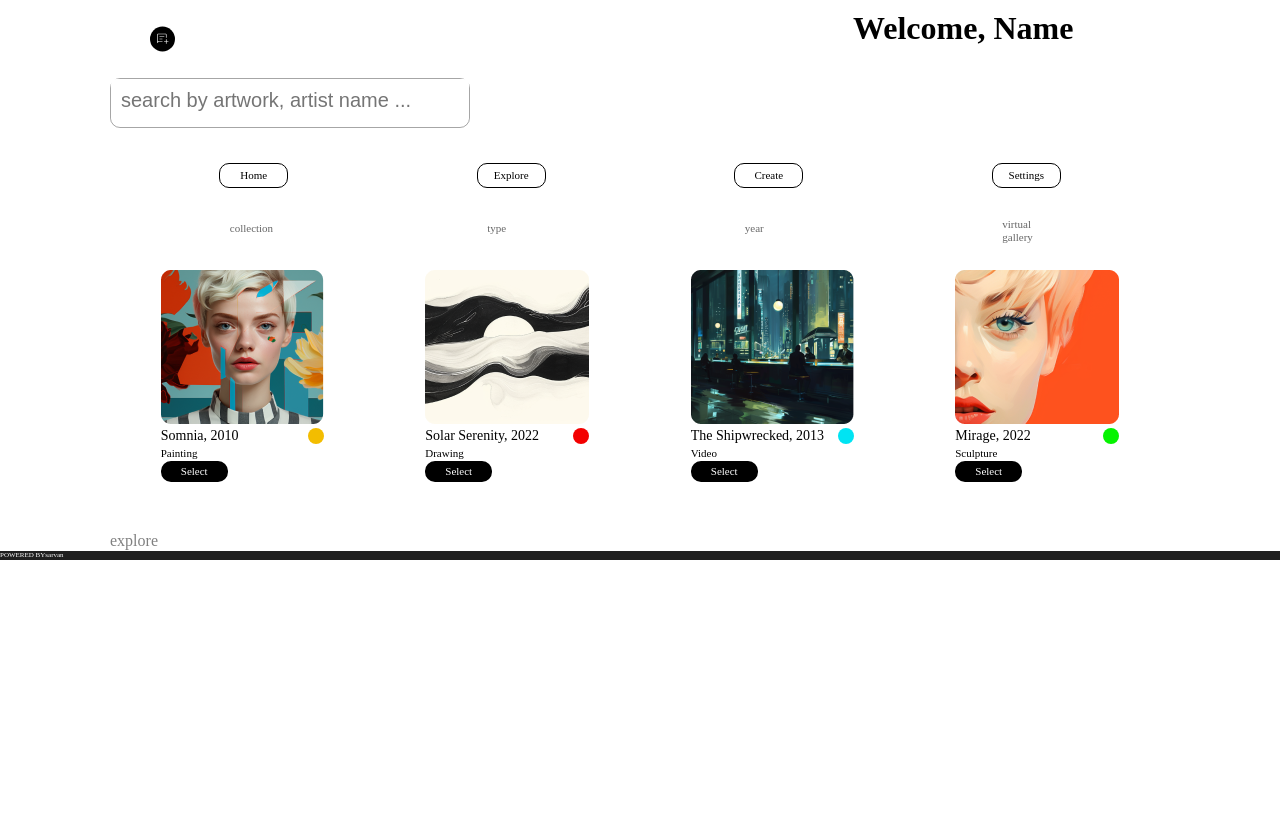
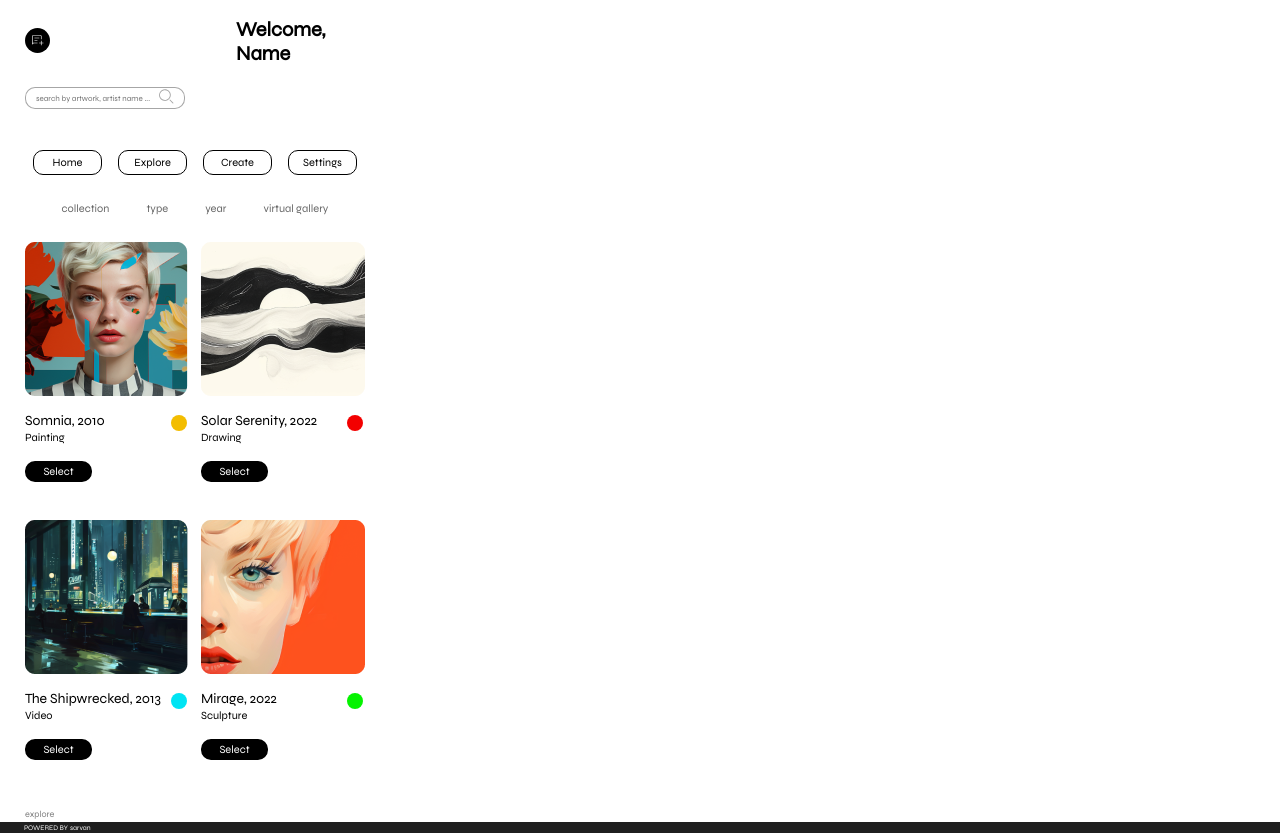
Before and after one commit to SanidhyaPanwar/sarvan-sanidhya-assesment, a React (Create React App) app: page / in a window 1280 px wide. Before the commit the page ends 800 px from the top, so only its background shows below. Built offline with nearby package versions, Linux system fonts and the light colour scheme.

Commit message:
Made static page

```diff
--- a/public/index.html
+++ b/public/index.html
@@ -3,6 +3,7 @@
   <head>
     <meta charset="utf-8" />
     <link rel="icon" href="%PUBLIC_URL%/favicon.ico" />
+    <link href='https://fonts.googleapis.com/css?family=Syne' rel='stylesheet'>
     <meta name="viewport" content="width=device-width, initial-scale=1" />
     <meta name="theme-color" content="#000000" />
     <meta
--- a/src/App.css
+++ b/src/App.css
@@ -33,6 +33,16 @@ a {
   padding: 0 20px;
 }
 
+/* .sticky {
+  position: fixed;
+  top: 0;
+  width: 100%;
+}
+
+.sticky + .content {
+  padding-top: 240px;
+} */
+
 .btn {
   display: inline-block;
   color: #fff;
@@ -44,29 +54,51 @@ a {
   margin: 10px 0;
 }
 
+/* @media (max-width: 391px) { */
+
 .navbar {
   display: block;
 }
 
 .navbar .welcomeSection {
-    display: flex;
-    justify-content: space-between;
-    margin: 10px 40px;
+  display: inline;
 }
 
-.navbar .searchBox {
-  display: flex;
-  justify-content: space-between;
+.navbar .welcomeSection img {
+  position: absolute;
+  width: 25px;
+  height: 25px;
+  top: 28px;
+  left: 25px;
+  gap: 0px;
+  opacity: 0px;
 }
 
 .navbar .welcomeSection .welcomeText {
+  position: absolute;
+  width: 177px;
+  height: 48px;
+  top: 18px;
+  left: 236px;
+  gap: 0px;
+  opacity: 0px;
+  font-family: Syne;
+  font-size: 20px;
+  font-weight: 700;
+  line-height: 24px;
+  text-align: left;
+  display: inline-flex;
+}
+
+
+/* .navbar .welcomeSection .welcomeText {
   width: 277px;
   height: 58px;
   top: 18px;
   left: 236px;
   gap: 0px;
   opacity: 0px;
-}
+} */
 
 
 .center {
@@ -75,7 +107,22 @@ a {
   justify-content: center;
 }
 
-.search {
+.searchBox .search input {
+  position: absolute;
+  width: 160px;
+  height: 21px;
+  top: 87px;
+  left: 25px;
+  gap: 0px;
+  opacity: 0px;
+  border: 1px solid #00000059;
+  border-radius: 10px;
+  font-family: Syne;
+  font-size: 8px;
+  font-weight: 500;
+  line-height: 9.6px;
+  text-align: left;
+  /*
   width: 360px;
   color: #00000059;
   height: 50px;
@@ -89,11 +136,13 @@ a {
 font-size: 8px;
 font-weight: 500;
 line-height: 9.6px;
-text-align: left;
+text-align: left; */
 
 }
 
 input[type='text'] {
+	background:  url('img/clarity_search-line.svg') no-repeat right;
+  background-position: right 10px top;
   display: block;
   padding: 10px;
   font-size: 20px;
@@ -103,6 +152,7 @@ input[type='text'] {
   margin: auto;
   outline: none;
 }
+
 
 .plusIcon {
   width: 50px;
@@ -121,13 +171,24 @@ input[type='text'] {
 
 .mainMenu {
   display: flex;
+  position: absolute;
   flex-wrap: wrap;
   flex-direction: row;
   justify-content: space-around;
-  margin: 15px;
+  width: 340px;
+  height: 25px;
+  top: 150px;
+  left: 25px;
+  gap: 0px;
+  opacity: 0px;
 }
 
 .mainMenuButton button {
+  font-family: Syne;
+  font-size: 11px;
+  font-weight: 400;
+  line-height: 13.2px;
+  text-align: center;
   border: 0.5px solid #000000 !important;
   color: #000000;
   background-color: #FFFFFF;
@@ -137,10 +198,7 @@ input[type='text'] {
   border-radius: 10px;
   border: 0.5px;
   opacity: 0px;
-  font-family: Syne;
-font-size: 11px;
-font-weight: 400;
-line-height: 13.2px;
+
 
 }
 
@@ -154,14 +212,21 @@ line-height: 13.2px;
   flex-wrap: wrap;
   flex-direction: row;
   justify-content: space-around;
-  margin: 15px;
+  position: absolute;
+  width: 342px;
+  height: 13px;
+  top: 198px;
+  left: 24px;
+  padding: 0px 19px 6px 19px;
+  gap: 0px;
+  opacity: 0px;
+
 }
 
 .subMenuButton button {
   color: #00000099;
   border: none;
   background-color: #FFFFFF;
-  width: 48px;
   height: 7px;
   left: 19px;
   gap: 0px;
@@ -180,18 +245,157 @@ line-height: 13.2px;
   flex-wrap: wrap;
 }
 
+
 .cardDetails {
   display: flex;
   justify-content: space-between;
 }
 
-.cardInner {
-  width: min-content;
-  margin-bottom: 50px;
+/* .artwork1 .cardInner .cardFront .albumArt{
+  position: absolute;
+  width: 162.08px;
+  height: 154px;
+  top: 242px;
+  left: 25px;
+  gap: 0px;
+  opacity: 0px;
+} */
+
+.cardInnerArtwork1 {
+  position: absolute;
+  width: 162.08px;
+  height: 231px;
+  top: 242px;
+  left: 25px;
+  gap: 0px;
+  opacity: 0px;
 }
 
-.cardFront {
-  margin: 10px;
+.cardInnerArtwork1 .cardDetails .caption {
+  position: relative;
+  top: 13px;
+  width: 81px;
+  height: 17px;
+  gap: 0px;
+  opacity: 0px;
+  font-family: Syne;
+  font-size: 14px;
+  font-weight: 400;
+  line-height: 16.8px;
+  text-align: left;
+}
+
+.cardInnerArtwork1 .cardDetails .dot {
+  position: relative;
+  top: 15px;
+}
+
+.cardInnerArtwork1 .selectButton {
+  position: relative;
+  top: 43px;
+}
+
+.cardInnerArtwork2 {
+  position: absolute;
+  width: 162.08px;
+  height: 231px;
+  top: 242px;
+  left: 201px;
+  gap: 0px;
+  opacity: 0px;
+}
+
+.cardInnerArtwork2 .cardDetails .caption {
+  position: relative;
+  top: 13px;
+  width: 117px;
+  height: 17px;
+  gap: 0px;
+  opacity: 0px;
+  font-family: Syne;
+  font-size: 14px;
+  font-weight: 400;
+  line-height: 16.8px;
+  text-align: left;
+}
+
+.cardInnerArtwork2 .cardDetails .dot {
+  position: relative;
+  top: 15px;
+}
+
+.cardInnerArtwork2 .selectButton {
+  position: relative;
+  top: 43px;
+}
+
+.cardInnerArtwork3 {
+  position: absolute;
+  width: 162.08px;
+  height: 231px;
+  top: 520px;
+  left: 25px;
+  gap: 0px;
+  opacity: 0px;
+}
+
+.cardInnerArtwork3 .cardDetails .caption {
+  position: relative;
+  top: 13px;
+  width: 138px;
+  height: 17px;
+  gap: 0px;
+  opacity: 0px;
+  font-family: Syne;
+  font-size: 14px;
+  font-weight: 400;
+  line-height: 16.8px;
+  text-align: left;
+}
+
+.cardInnerArtwork3 .cardDetails .dot {
+  position: relative;
+  top: 15px;
+}
+
+.cardInnerArtwork3 .selectButton {
+  position: relative;
+  top: 43px;
+}
+
+
+.cardInnerArtwork4 {
+  position: absolute;
+  width: 162.08px;
+  height: 231px;
+  top: 520px;
+  left: 201px;
+  gap: 0px;
+  opacity: 0px;
+}
+
+.cardInnerArtwork4 .cardDetails .caption {
+  position: relative;
+  top: 13px;
+  width: 93px;
+  height: 17px;
+  gap: 0px;
+  opacity: 0px;
+  font-family: Syne;
+  font-size: 14px;
+  font-weight: 400;
+  line-height: 16.8px;
+  text-align: left;
+}
+
+.cardInnerArtwork4 .cardDetails .dot {
+  position: relative;
+  top: 15px;
+}
+
+.cardInnerArtwork4 .selectButton {
+  position: relative;
+  top: 43px;
 }
 
 .caption .title {
@@ -228,6 +432,7 @@ line-height: 13.2px;
 
 .innerFooter {
   color: gray;
+  position: absolute;
   margin-bottom: 10px;
   width: 54px;
   height: 9px;
@@ -236,17 +441,34 @@ line-height: 13.2px;
   padding: 0px 24px 0px 0px;
   gap: 0px;
   opacity: 0px;
+  font-family: Syne;
+  font-size: 9px;
+  font-weight: 400;
+  line-height: 10.8px;
+  text-align: left;
 }
 
 .outerFooter {
   background: #000000E0;
+  position: absolute;
+  top: 822px;
+  height: 11px;
+  width: 100%;
 }
 
 .footer {
   display: flex;
+
 }
 
 .poweredBy {
+  position: absolute;
+  width: 46px;
+  height: 6px;
+  top: 2px;
+  left: 24px;
+  gap: 0px;
+  opacity: 0px;
   color: #FFFFFF;
   font-family: Syne;
   font-size: 7px;
@@ -256,6 +478,13 @@ line-height: 13.2px;
 }
 
 .sarvan {
+  position: relative;
+  width: 46px;
+  height: 6px;
+  top: 2px;
+  left: 70px;
+  gap: 0px;
+  opacity: 0px;
   color: #FFFFFF;
   font-family: Syne;
   font-size: 7px;
@@ -265,50 +494,8 @@ line-height: 13.2px;
 
 }
 
-@media (max-width: 390px) {
 .navbar {
   height: max-content;
 }
 
-  .search {
-    margin-left: 40px;
-    width: 160px;
-    height: 21px;
-    top: 87px;
-    left: 25px;
-    gap: 0px;
-    opacity: 0px;
-  }
-
-  input[type='text'] {
-    display: block;
-    padding: 3px 3px;
-    font-size: 10px;
-    border: 0;
-    border-radius: 50%;
-    outline: none;
-  }
-
-  .navbar .welcomeSection .welcomeText {
-    width: 100px;
-    height: 48px;
-    top: 18px;
-    left: 236px;
-    gap: 0px;
-    opacity: 0px;
-  }
-
-  .plusIcon {
-    width: 25px;
-    height: 25px;
-    top: 28px;
-    left: 25px;
-    gap: 0px;
-    opacity: 0px;
-  }
-
-  .navbar .searchBox {
-    display: flex;
-    justify-content: left;
-  }
-}
+/* } */
--- a/src/App.js
+++ b/src/App.js
@@ -1,4 +1,4 @@
-import React, { useState, useEffect } from 'react'
+import React from 'react'
 import Header from './components/ui/Header'
 import Footer from './components/ui/Footer'
 import Grid from './components/ui/Grid'
@@ -8,7 +8,7 @@ import SubMenu from './components/ui/SubMenu'
 
 const App = () => {
   // const [items, setItems] = useState([])
-  const [isLoading, setIsLoading] = useState(true)
+  // const [isLoading, setIsLoading] = useState(true)
   // const [query, setQuery] = useState('')
 
   // useEffect(() => {
@@ -24,24 +24,28 @@ const App = () => {
   //   fetchItems()
   // }, [query])
 
-  useEffect(() => {
-    setIsLoading(true)
-    setTimeout(() => {
-      setIsLoading(false)
-    }, 1000)
+  // useEffect(() => {
+  //   setIsLoading(true)
+  //   setTimeout(() => {
+  //     setIsLoading(false)
+  //   }, 1000)
 
-  }, [])
+  // }, [])
 
   return (
     <>
       <div className='container'>
+        <div id='fixedHeader'>
         <Header />
         {/* <img src={bg}/> */}
         <div className='menu'>
           <Menu />
           <SubMenu />
         </div>
-        <Grid isLoading={isLoading} />
+        </div>
+<div id='content'>
+          <Grid />
+  </div>
         {/* <Grid isLoading={isLoading} items={items}/> */}
       </div>
       <Footer />
--- a/src/components/LeafNodes/Dot.js
+++ b/src/components/LeafNodes/Dot.js
@@ -4,7 +4,6 @@ import { faCircle } from '@fortawesome/free-solid-svg-icons'
 
 const Dot = (props) => {
     var color = props.color
-    console.log(color)
   return (
     <div className='dot'>
         <FontAwesomeIcon icon={faCircle} style={{color:color}} />
--- a/src/components/ui/Cards.js
+++ b/src/components/ui/Cards.js
@@ -5,10 +5,11 @@ import SelectButton from '../LeafNodes/SelectButton'
 import AlbumArt from '../LeafNodes/AlbumArt'
 
 const CharacterItem = (props) => {
+  var className = 'cardInner'+props.order
   return (
     <div className='card'>
-      <div className='cardInner'>
-        <div className='cardFront'>
+      <div className='cardFront'>
+        <div className={className}>
         <AlbumArt artwork={props.artwork}/>
         <div className='cardDetails'>
         <Caption title={props.title} subtitle={props.subtitle}/>
@@ -16,23 +17,6 @@ const CharacterItem = (props) => {
           </div>
         <SelectButton/>
         </div>
-        {/* <div className='card-back'>
-          <h1>{item.name}</h1>
-          <ul>
-            <li>
-              <strong>Actor Name:</strong> {item.portrayed}
-            </li>
-            <li>
-              <strong>Nickname:</strong> {item.nickname}
-            </li>
-            <li>
-              <strong>Birthday:</strong> {item.birthday}
-            </li>
-            <li>
-              <strong>Status:</strong> {item.status}
-            </li>
-          </ul>
-        </div> */}
       </div>
     </div>
   )
--- a/src/components/ui/Grid.js
+++ b/src/components/ui/Grid.js
@@ -1,5 +1,5 @@
 import React from 'react'
-import Spinner from './Spinner'
+// import Spinner from './Spinner'
 import artwork_1 from '../../img/artwork_1.png'
 import artwork_2 from '../../img/artwork_2.png'
 import artwork_3 from '../../img/artwork_3.png'
@@ -7,15 +7,16 @@ import artwork_4 from '../../img/artwork_4.png'
 import Cards from './Cards'
 
 const Grid = ({ items, isLoading }) => {
-  return isLoading ? (
-    <Spinner />
-  ) : (
+  // isLoading ? (
+  //   <Spinner />
+  // ) :
+  return (
     <>
     <section className='grid'>
-      <Cards artwork={artwork_1} title={'Somnia, 2010'} subtitle={'Painting'} color={'#F3BD00'}/>
-      <Cards artwork={artwork_2} title={'Solar Serenity, 2022'} subtitle={'Drawing'} color={'#F30000'}/>
-      <Cards artwork={artwork_3} title={'The Shipwrecked, 2013'} subtitle={'Video'} color={'#00E4F3'}/>
-      <Cards artwork={artwork_4} title={'Mirage, 2022'} subtitle={'Sculpture'} color={'#05F300'}/>
+      <Cards order='Artwork1' artwork={artwork_1} title={'Somnia, 2010'} subtitle={'Painting'} color={'#F3BD00'}/>
+      <Cards order='Artwork2' artwork={artwork_2} title={'Solar Serenity, 2022'} subtitle={'Drawing'} color={'#F30000'}/>
+      <Cards order='Artwork3' artwork={artwork_3} title={'The Shipwrecked, 2013'} subtitle={'Video'} color={'#00E4F3'}/>
+      <Cards order='Artwork4' artwork={artwork_4} title={'Mirage, 2022'} subtitle={'Sculpture'} color={'#05F300'}/>
     </section>
     <footer className='innerFooter'>explore</footer>
     </>
--- a/src/components/ui/Header.js
+++ b/src/components/ui/Header.js
@@ -10,7 +10,7 @@ const Header = () => {
     <header className='navbar'>
       <div className='welcomeSection'>
       <img src={send_a_message} alt='send a message'/>
-      <h1 className='welcomeText'>Welcome, Name</h1>
+      <h1 className='welcomeText'>Welcome,<br/> Name</h1>
       </div>
       <div className='searchBox'>
           <Search/>
--- a/src/components/ui/Search.js
+++ b/src/components/ui/Search.js
@@ -5,20 +5,27 @@ const Search = ({ getQuery }) => {
 
   const onChange = (q) => {
     setText(q)
-    getQuery(q)
+    // getQuery(q)
   }
 
   return (
     <section className='search'>
       <form>
-        <input
+        <div className="left-inner-addon">
+          <input type="text"
+            placeholder='search by artwork, artist name ...'
+            value={text}
+            onChange={(e) => onChange(e.target.value)}
+            autoFocus />
+        </div>
+        {/* <input
           type='text'
           className='form-control'
-          placeholder='search by artwork, artist name ...'
+          placeholder="search by artwork, artist name ...&#xF002;"
           value={text}
           onChange={(e) => onChange(e.target.value)}
           autoFocus
-        />
+        /> */}
       </form>
     </section>
   )
```
Also changed, not shown: src/img/clarity_search-line.svg (added). Lines whose indentation alone changed are shown as unchanged.
